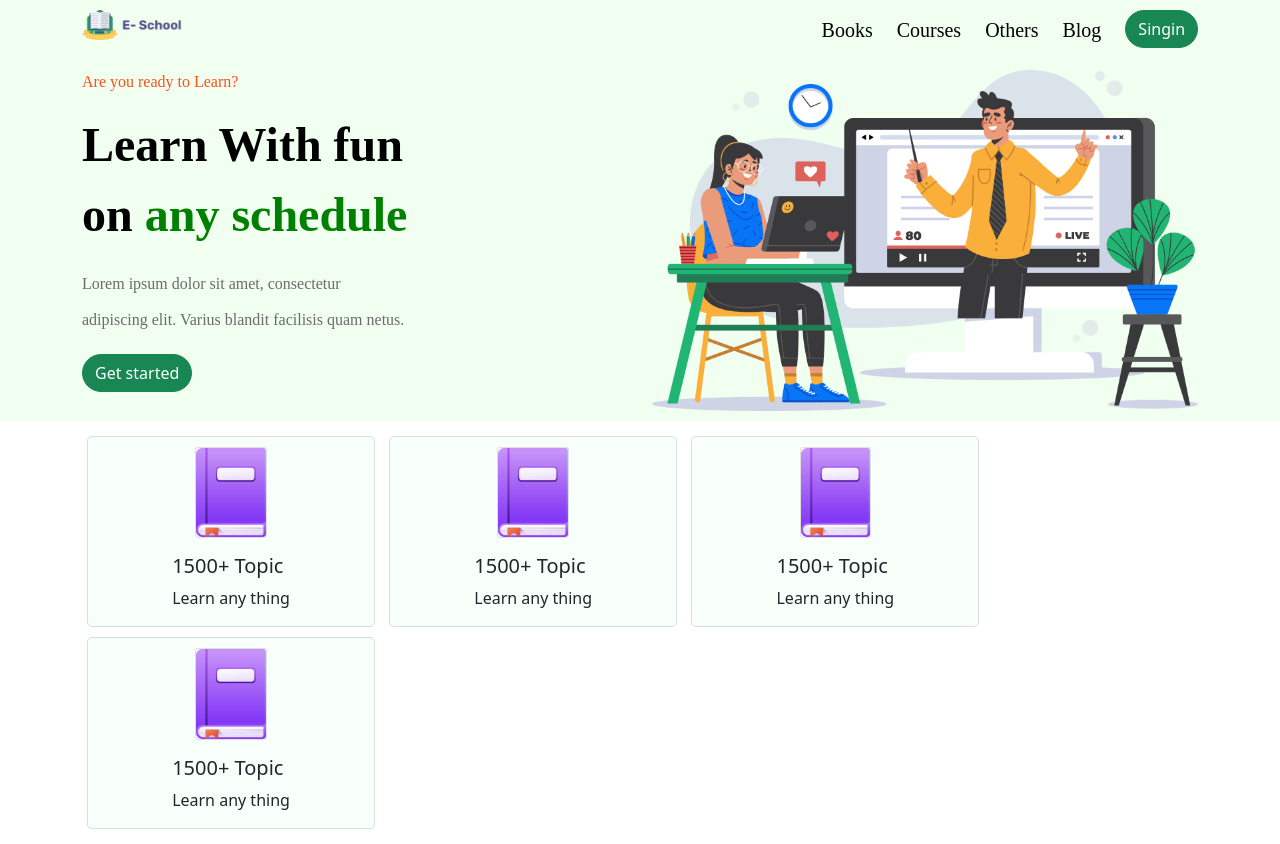
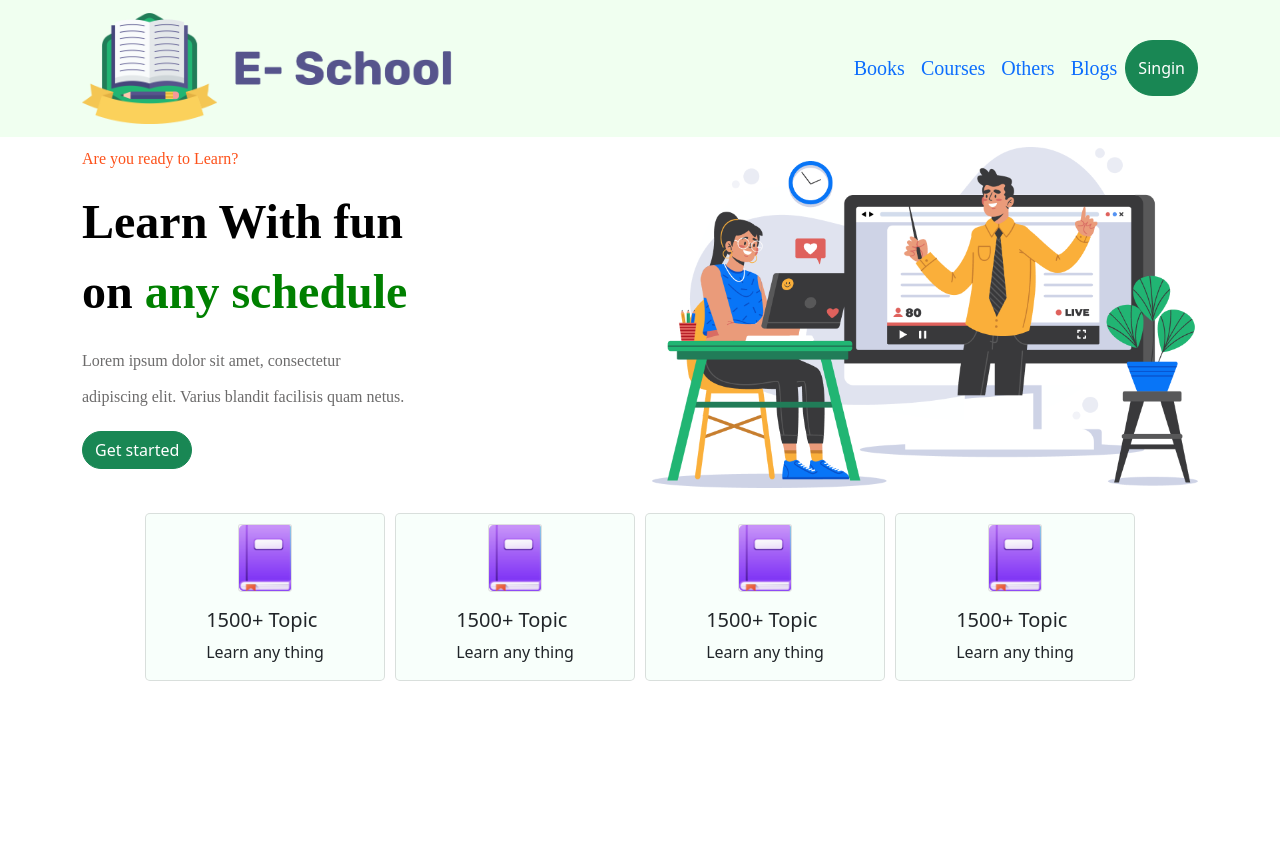
Before and after one commit to Ghullam-Mustafa/e-school-bootstrap, a plain HTML site: page e-school-bootstrap/index.html in a window 1280 px wide. After the commit the page ends 800 px from the top, so only its background shows below. Drawn offline with nearby package versions, Linux system fonts and the light colour scheme.

Commit message:
Add files via upload

```diff
--- a/e-school-bootstrap/index.html
+++ b/e-school-bootstrap/index.html
@@ -1,50 +1,60 @@
 <!DOCTYPE html>
 <html lang="en">
+
 <head>
   <meta charset="UTF-8">
   <meta http-equiv="X-UA-Compatible" content="IE=edge">
   <meta name="viewport" content="width=device-width, initial-scale=1.0">
   <title>E-School</title>
   <!-- bootstrap -->
-    <link href="https://cdn.jsdelivr.net/npm/bootstrap@5.0.2/dist/css/bootstrap.min.css" rel="stylesheet" integrity="sha384-EVSTQN3/azprG1Anm3QDgpJLIm9Nao0Yz1ztcQTwFspd3yD65VohhpuuCOmLASjC" crossorigin="anonymous">
+  <link href="https://cdn.jsdelivr.net/npm/bootstrap@5.0.2/dist/css/bootstrap.min.css" rel="stylesheet"
+    integrity="sha384-EVSTQN3/azprG1Anm3QDgpJLIm9Nao0Yz1ztcQTwFspd3yD65VohhpuuCOmLASjC" crossorigin="anonymous">
   <link rel="stylesheet" href="/style.css">
 </head>
+
 <body>
   <div class="conatiner-fluid">
+
+    <nav class="navbar navbar-expand-lg ">
       <div class="container">
-          <div class="row">
-              <div class="col-lg-6 col-md-3 col-sm-1">
-                <img  src="/assets/Group 1 (2).png" alt="" width="100px">
-              </div>
+        <a class="navbar-brand " href="#"><img class="w-50" src="/assets/Group 1 (2).png" alt=""> </a>
+        <button class="navbar-toggler" type="button" data-bs-toggle="collapse" data-bs-target="#navbarSupportedContent"
+          aria-controls="navbarSupportedContent" aria-expanded="false" aria-label="Toggle navigation">
+          <span class="navbar-toggler-icon"></span>
+        </button>
+        <div class="collapse navbar-collapse" id="navbarSupportedContent">
+          <ul class="navbar-nav me-auto mb-2 mb-lg-0 justify-content-end">
+            <li class="nav-item">
+              <a class="nav-link active " aria-current="page" href="#home">Books</a>
+            </li>
+            <li class="nav-item">
+              <a class="nav-link active " href="#fruits">Courses</a>
+            </li>
+            <li class="nav-item">
+              <a class="nav-link active " href="services">Others</a>
+            </li>
 
-              <div class="col"></div>
-              <div class="col"></div>
-              <div class="col"></div>
-              <div class="col">
-                <a href="">Books</a>
-              </div>
-              <div class="col">
-                <a href="">Courses</a>
-              </div>
-              <div class="col">
-                <a href="">Others</a>
-              </div>
-              <div class="col">
-                <a href="">Blog</a>
-              </div>
-              <div class="col">
-                <button type="button" class="btn btn-success">Singin</button>
+            <li class="nav-item">
+              <a class="nav-link active " href="contact us">Blogs</a>
+            </li>
+
+
+            <button type="button" class="btn button btn-success">Singin </button>
+          </ul>
+
         </div>
       </div>
+    </nav>
   </div>
-
+<div class="container-fluid">
   <div class="container">
     <div class="row">
       <div class="col-lg-6 col-md-6 col-sm-12">
         <p class="are">Are you ready to Learn?</p>
         <p class="learn">Learn With fun <br>
-                on <span >any schedule</span> </p>
-              <p class="lorem">Lorem ipsum dolor sit amet, consectetur <br> adipiscing elit. Varius blandit facilisis quam netus.</p>
+          on <span>any schedule</span> </p>
+        <p class="lorem">Lorem ipsum dolor sit amet, consectetur <br> adipiscing elit. Varius blandit facilisis quam
+          netus.</p>
         <button type="button" class="btn btn-success">Get started</button>
       </div>
       <div class="col-lg-6 col-md-6 col-sm-12">
@@ -52,44 +62,46 @@
       </div>
     </div>
   </div>
+</div>
+
 
   </div>
   <div class="container-fluid">
     <div class="container ">
-        <div class="row">
-          <div class="col ">
-          <div class="col col-lg-3 col-md-3 col-sm-12" >
-            <div  class="poster card  col-lg-3 col-md-3 col-sm-12" style="width: 18rem;">
+      <div class="row justify-content-center">
+
+
+          <div class="poster card  col-lg-3 col-md-12 col-sm-12" style="width: 15rem;">
             <img class=" card card-img-top w-25" src="/assets/image 1 (1).png" alt="Card image cap">
             <div class="card-body">
               <h5 class="card-title">1500+ Topic </h5>
               <p class="card-text">Learn any thing</p>
             </div>
           </div>
-          <div class="col col-lg-3 col-md-3 col-sm-12" >
-            <div  class="poster card  col-lg-3 col-md-3 col-sm-12" style="width: 18rem;">
-              <img class=" card card-img-top w-25" src="/assets/image 1 (1).png" alt="Card image cap">
-              <div class="card-body">
-                <h5 class="card-title">1500+ Topic </h5>
-                <p class="card-text">Learn any thing</p>
-              </div>
-          </div> <div class="col  col-lg-3 col-md-3 col-sm-12" >
-            <div  class="poster card  col-lg-3 col-md-3 col-sm-12" style="width: 18rem;">
+
+
+          <div class="poster card  col-lg-3 col-md-12 col-sm-12" style="width: 15rem;">
               <img class=" card card-img-top w-25" src="/assets/image 1 (1).png" alt="Card image cap">
               <div class="card-body">
                 <h5 class="card-title">1500+ Topic </h5>
               <p class="card-text">Learn any thing</p>
             </div>
           </div>
-          <div class="col col-lg-3 col-md-3 col-sm-12" >
-          <div  class="poster card  col-lg-3 col-md-3 col-sm-12" style="width: 18rem;">
+
+
+         <div class="poster card  col-lg-3 col-md-12 col-sm-12" style="width: 15rem;">
                 <img class=" card card-img-top w-25" src="/assets/image 1 (1).png" alt="Card image cap">
                 <div class="card-body">
                   <h5 class="card-title">1500+ Topic </h5>
                   <p class="card-text">Learn any thing</p>
                 </div>
-            </div></div>
           </div>
+
+           <div class="poster card  col-lg-3 col-md-12 col-sm-12" style="width: 15rem;">
+                  <img class=" card card-img-top w-25" src="/assets/image 1 (1).png" alt="Card image cap">
+                  <div class="card-body">
+                    <h5 class="card-title">1500+ Topic </h5>
+                    <p class="card-text">Learn any thing</p>
                   </div>
           </div>
 
@@ -101,7 +113,14 @@
 
 
 
+
+
+
+
         <!-- bootstrap-script  -->
-    <script src="https://cdn.jsdelivr.net/npm/bootstrap@5.0.2/dist/js/bootstrap.bundle.min.js" integrity="sha384-MrcW6ZMFYlzcLA8Nl+NtUVF0sA7MsXsP1UyJoMp4YLEuNSfAP+JcXn/tWtIaxVXM" crossorigin="anonymous"></script>
+        <script src="https://cdn.jsdelivr.net/npm/bootstrap@5.0.2/dist/js/bootstrap.bundle.min.js"
+          integrity="sha384-MrcW6ZMFYlzcLA8Nl+NtUVF0sA7MsXsP1UyJoMp4YLEuNSfAP+JcXn/tWtIaxVXM"
+          crossorigin="anonymous"></script>
 </body>
+
 </html>
```
Lines whose indentation alone changed are shown as unchanged.
